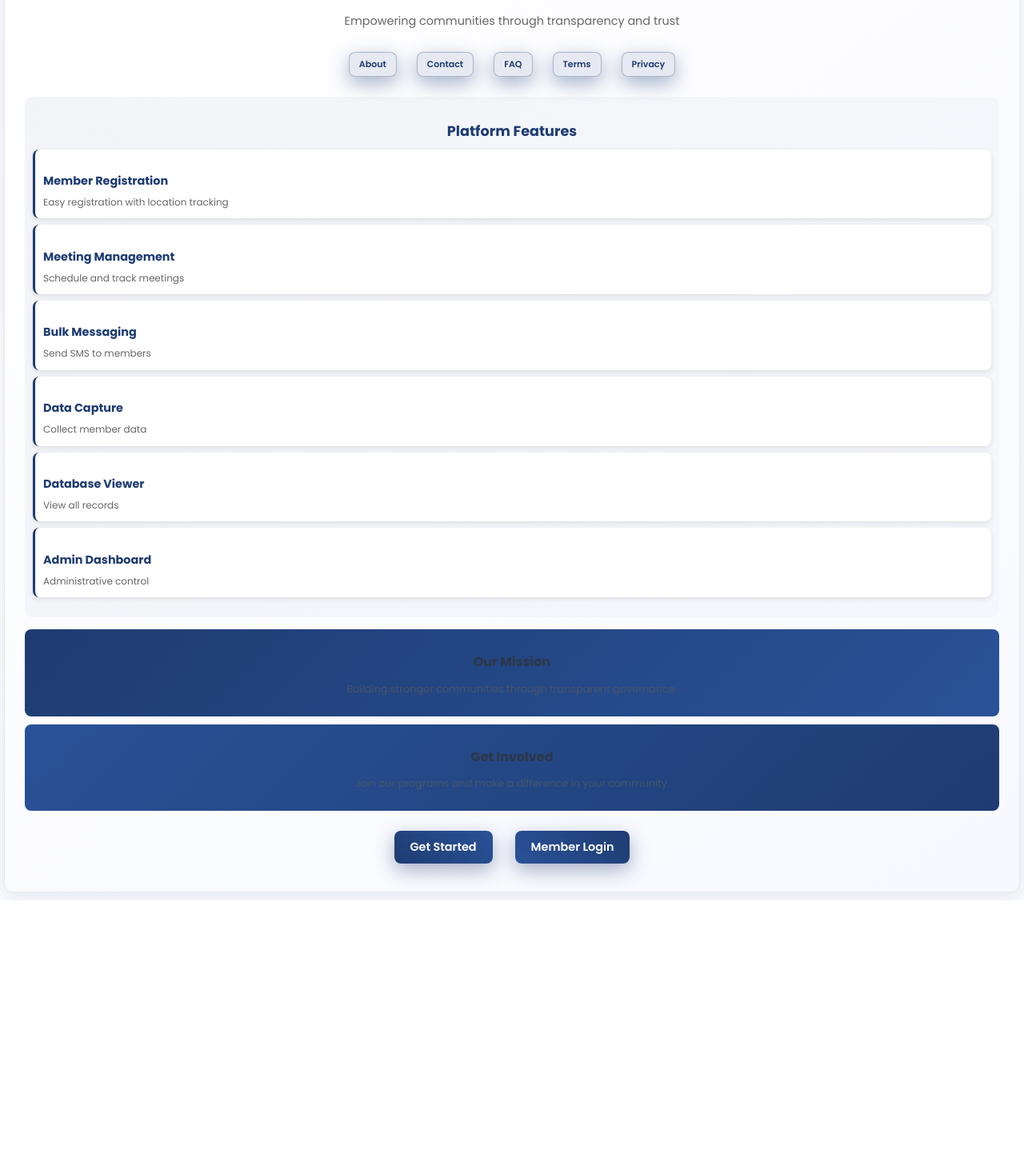
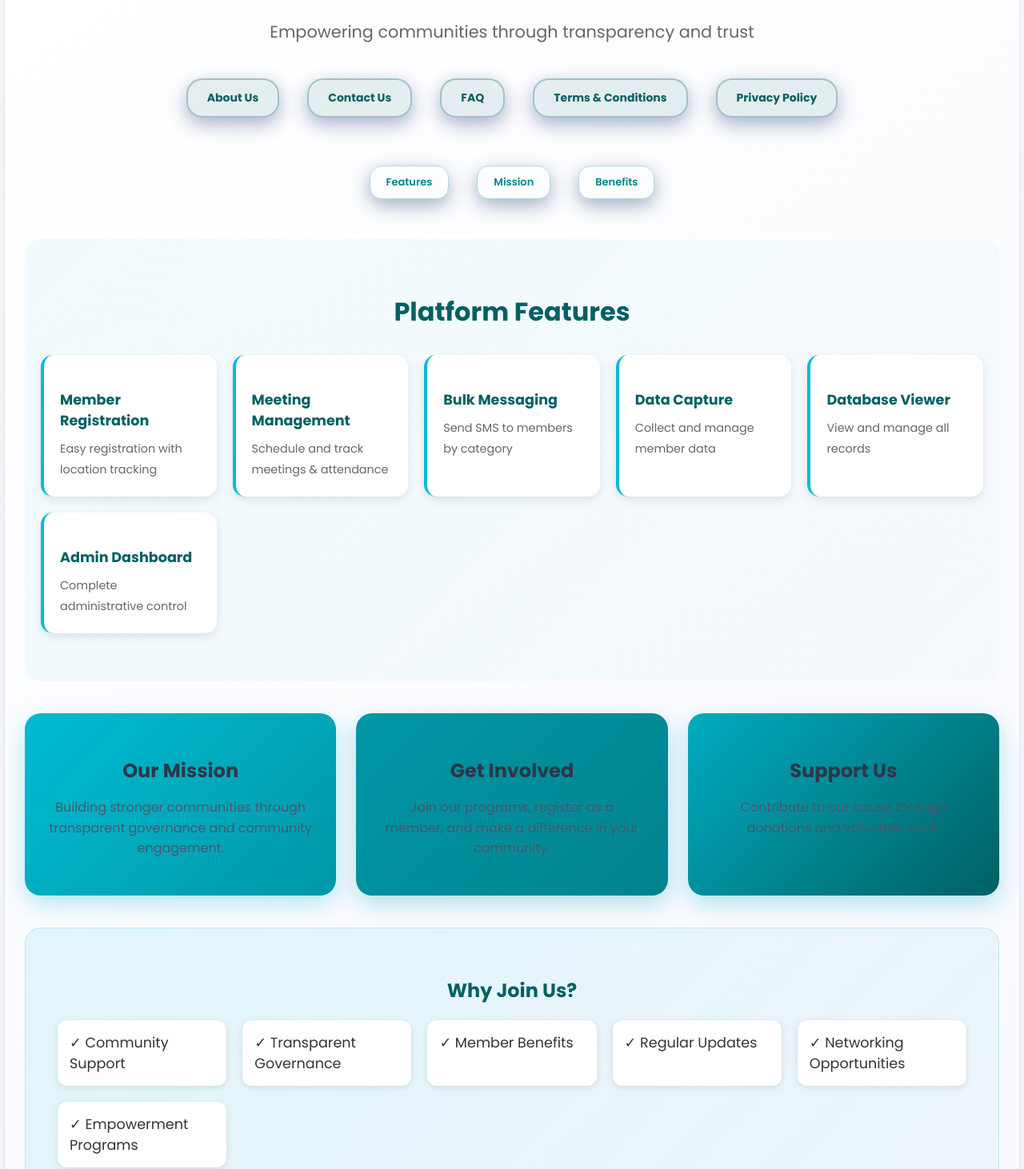
Before and after one commit to Claire123-creator-bit/Foundation, a React (Create React App) app in the folder frontend/: page / in a window 1280 px wide. Shown: the part 108-1570 px from the top of the page at 80% size. Before the commit the page ends 1234 px from the top, so only its background shows below. Built offline with nearby package versions, Linux system fonts and the light colour scheme.

Commit message:
initial commit

```diff
--- a/frontend/src/App.js
+++ b/frontend/src/App.js
@@ -109,7 +109,10 @@ function App() {
         padding: '5px',
         borderRadius: '0',
         marginBottom: '5px',
-        boxShadow: 'none'
+        boxShadow: 'none',
+        position: 'sticky',
+        top: '0',
+        zIndex: '1000'
       }}>
         <h1 style={{textAlign: 'center', color: 'white', margin: '0 0 5px 0', fontSize: '0.85em', fontWeight: '700', lineHeight: '1.1', padding: '0 5px'}}>Mbogo Welfare Empowerment Foundation</h1>
         {userRole && (
--- a/frontend/src/components/HomePage.js
+++ b/frontend/src/components/HomePage.js
@@ -20,31 +20,50 @@ function HomePage() {
     }
   };
 
+  const scrollToSection = (id) => {
+    const element = document.getElementById(id);
+    if (element) {
+      element.scrollIntoView({ behavior: 'smooth', block: 'start' });
+    }
+  };
+
   return (
-    <div className="form-container">
-      <div style={{textAlign: 'center', padding: '40px 20px'}}>
-        <h2 style={{color: '#333', fontSize: '2.5em', marginBottom: '20px'}}>
+    <div className="form-container" style={{ scrollPaddingTop: '100px' }}>
+      <div style={{textAlign: 'center', padding: '10px'}}>
+        <h2 style={{
+          color: '#333',
+          fontSize: '1.2em',
+          marginBottom: '8px',
+          background: 'linear-gradient(135deg, #1e3c72 0%, #2a5298 100%)',
+          WebkitBackgroundClip: 'text',
+          WebkitTextFillColor: 'transparent',
+          backgroundClip: 'text'
+        }}>
           Mbogo Welfare Empowerment Foundation
         </h2>
-        <p style={{fontSize: '1.2em', color: '#666', marginBottom: '30px'}}>
+        <p style={{fontSize: '0.9em', color: '#666', marginBottom: '15px'}}>
           Empowering communities through transparency and trust
         </p>
 
         <div style={{
-          marginTop: '40px',
-          padding: '30px',
-          background: 'linear-gradient(135deg, rgba(0,188,212,0.1) 0%, rgba(0,151,167,0.05) 100%)',
-          borderRadius: '20px',
-          border: '1px solid rgba(0,188,212,0.2)'
+          marginTop: '15px',
+          padding: '15px',
+          background: 'linear-gradient(135deg, rgba(30,60,114,0.08) 0%, rgba(42,82,152,0.04) 100%)',
+          borderRadius: '12px',
+          border: '1px solid rgba(30,60,114,0.1)'
         }}>
           <h3 style={{
-            color: '#00bcd4',
-            marginBottom: '25px',
+            color: '#1e3c72',
+            marginBottom: '10px',
             textAlign: 'center',
-            fontSize: '1.8em',
+            fontSize: '1em',
             fontWeight: 'bold'
           }}>Quick Links</h3>
-          <div style={{display: 'grid', gridTemplateColumns: 'repeat(auto-fit, minmax(180px, 1fr))', gap: '15px'}}>
+          <div style={{
+            display: 'grid',
+            gridTemplateColumns: 'repeat(auto-fit, minmax(140px, 1fr))',
+            gap: '8px'
+          }}>
             {[
               {text: 'Browse Members', color: '#00bcd4', action: 'members'},
               {text: 'How It Works', color: '#0097a7', action: 'how-it-works'},
@@ -79,7 +98,12 @@ function HomePage() {
           </div>
         </div>
 
-        <div style={{display: 'grid', gridTemplateColumns: 'repeat(auto-fit, minmax(250px, 1fr))', gap: '25px', marginTop: '40px'}}>
+        <div style={{
+          display: 'grid',
+          gridTemplateColumns: '1fr',
+          gap: '10px',
+          marginTop: '15px'
+        }}>
           <div style={{
             padding: '30px',
             background: 'linear-gradient(135deg, #00bcd4 0%, #0097a7 100%)',
--- a/frontend/src/components/LandingPage.js
+++ b/frontend/src/components/LandingPage.js
@@ -6,48 +6,77 @@ function LandingPage({ onGetStarted, onLogin }) {
   };
 
   const scrollToSection = (id) => {
-    document.getElementById(id)?.scrollIntoView({ behavior: 'smooth' });
+    const element = document.getElementById(id);
+    if (element) {
+      element.scrollIntoView({ behavior: 'smooth', block: 'start' });
+    }
   };
 
   return (
-    <div className="form-container">
+    <div className="form-container" style={{ scrollPaddingTop: '100px' }}>
       <div style={{textAlign: 'center', padding: '10px'}}>
         <h1 style={{
           fontSize: '1.2em',
           background: 'linear-gradient(45deg, #1e3c72, #2a5298)',
           WebkitBackgroundClip: 'text',
           WebkitTextFillColor: 'transparent',
-          marginBottom: '8px'
+          marginBottom: '15px'
         }}>
           Mbogo Welfare Empowerment Foundation
         </h1>
-        <p style={{fontSize: '0.9em', color: '#666', marginBottom: '15px'}}>
+        <p style={{fontSize: '1.3em', color: '#666', marginBottom: '30px'}}>
           Empowering communities through transparency and trust
         </p>
 
         <div style={{
           display: 'flex',
           justifyContent: 'center',
-          gap: '5px',
+          gap: '15px',
           flexWrap: 'wrap',
-          marginBottom: '15px'
+          marginBottom: '40px'
         }}>
           {[
-            {label: 'About', page: 'about'},
-            {label: 'Contact', page: 'contact'},
+            {label: 'About Us', page: 'about'},
+            {label: 'Contact Us', page: 'contact'},
             {label: 'FAQ', page: 'faq'},
-            {label: 'Terms', page: 'terms'},
-            {label: 'Privacy', page: 'privacy'}
+            {label: 'Terms & Conditions', page: 'terms'},
+            {label: 'Privacy Policy', page: 'privacy'}
           ].map(item => (
             <button key={item.page} onClick={() => handleNavigation(item.page)} style={{
-              padding: '6px 12px',
-              background: 'rgba(30, 60, 114, 0.1)',
-              color: '#1e3c72',
-              border: '1px solid rgba(30, 60, 114, 0.3)',
-              borderRadius: '8px',
+              padding: '12px 24px',
+              background: 'rgba(0, 96, 100, 0.1)',
+              color: '#006064',
+              border: '2px solid rgba(0, 96, 100, 0.3)',
+              borderRadius: '20px',
               cursor: 'pointer',
-              fontWeight: '600',
-              fontSize: '11px'
+              fontWeight: 'bold',
+              fontSize: '14px'
+            }}>
+              {item.label}
+            </button>
+          ))}
+        </div>
+
+        <div style={{
+          display: 'flex',
+          justifyContent: 'center',
+          gap: '15px',
+          flexWrap: 'wrap',
+          marginBottom: '40px'
+        }}>
+          {[
+            {label: 'Features', id: 'features'},
+            {label: 'Mission', id: 'about'},
+            {label: 'Benefits', id: 'benefits'}
+          ].map(item => (
+            <button key={item.id} onClick={() => scrollToSection(item.id)} style={{
+              padding: '10px 20px',
+              background: 'transparent',
+              color: '#00838f',
+              border: '1px solid rgba(0, 131, 143, 0.3)',
+              borderRadius: '15px',
+              cursor: 'pointer',
+              fontSize: '13px'
             }}>
               {item.label}
             </button>
@@ -55,36 +84,39 @@ function LandingPage({ onGetStarted, onLogin }) {
         </div>
 
         <div id="features" style={{
-          padding: '15px 10px',
-          background: 'linear-gradient(135deg, rgba(30,60,114,0.05) 0%, rgba(42,82,152,0.02) 100%)',
-          borderRadius: '10px',
-          marginBottom: '15px'
+          padding: '40px 20px',
+          background: 'linear-gradient(135deg, rgba(0,188,212,0.05) 0%, rgba(0,151,167,0.02) 100%)',
+          borderRadius: '20px',
+          marginBottom: '40px'
         }}>
-          <h2 style={{color: '#1e3c72', marginBottom: '10px', fontSize: '1.1em'}}>Platform Features</h2>
+          <h2 style={{color: '#006064', marginBottom: '30px', fontSize: '2em'}}>Platform Features</h2>
           <div style={{
             display: 'grid',
-            gridTemplateColumns: '1fr',
-            gap: '8px',
-            marginBottom: '10px'
+            gridTemplateColumns: 'repeat(auto-fit, minmax(200px, 1fr))',
+            gap: '20px',
+            marginBottom: '20px'
           }}>
             {[
               {title: 'Member Registration', desc: 'Easy registration with location tracking'},
-              {title: 'Meeting Management', desc: 'Schedule and track meetings'},
-              {title: 'Bulk Messaging', desc: 'Send SMS to members'},
-              {title: 'Data Capture', desc: 'Collect member data'},
-              {title: 'Database Viewer', desc: 'View all records'},
-              {title: 'Admin Dashboard', desc: 'Administrative control'}
+              {title: 'Meeting Management', desc: 'Schedule and track meetings & attendance'},
+              {title: 'Bulk Messaging', desc: 'Send SMS to members by category'},
+              {title: 'Data Capture', desc: 'Collect and manage member data'},
+              {title: 'Database Viewer', desc: 'View and manage all records'},
+              {title: 'Admin Dashboard', desc: 'Complete administrative control'}
             ].map((feature, idx) => (
               <div key={idx} style={{
-                padding: '10px',
+                padding: '20px',
                 background: 'white',
-                borderRadius: '8px',
-                boxShadow: '0 2px 6px rgba(0,0,0,0.1)',
-                borderLeft: '3px solid #1e3c72',
-                textAlign: 'left'
-              }}>
-                <h4 style={{color: '#1e3c72', marginBottom: '5px', fontSize: '0.9em'}}>{feature.title}</h4>
-                <p style={{color: '#666', fontSize: '0.75em', margin: 0}}>{feature.desc}</p>
+                borderRadius: '15px',
+                boxShadow: '0 4px 12px rgba(0,0,0,0.1)',
+                borderLeft: '4px solid #00bcd4',
+                textAlign: 'left',
+                transition: 'transform 0.3s ease'
+              }}
+              onMouseEnter={e => e.currentTarget.style.transform = 'translateY(-5px)'}
+              onMouseLeave={e => e.currentTarget.style.transform = 'translateY(0)'}>
+                <h4 style={{color: '#006064', marginBottom: '10px', fontSize: '1.1em'}}>{feature.title}</h4>
+                <p style={{color: '#666', fontSize: '0.9em', margin: 0}}>{feature.desc}</p>
               </div>
             ))}
           </div>
@@ -92,49 +124,112 @@ function LandingPage({ onGetStarted, onLogin }) {
 
         <div id="about" style={{
           display: 'grid',
-          gridTemplateColumns: '1fr',
-          gap: '10px',
-          marginBottom: '15px'
+          gridTemplateColumns: 'repeat(auto-fit, minmax(280px, 1fr))',
+          gap: '25px',
+          marginBottom: '40px'
         }}>
           <div style={{
-            padding: '12px',
-            background: 'linear-gradient(135deg, #1e3c72 0%, #2a5298 100%)',
-            borderRadius: '8px',
-            color: 'white'
-          }}>
-            <h3 style={{fontSize: '1em', marginBottom: '8px'}}>Our Mission</h3>
-            <p style={{lineHeight: '1.4', opacity: '0.95', fontSize: '0.8em'}}>
-              Building stronger communities through transparent governance.
+            padding: '30px',
+            background: 'linear-gradient(135deg, #00bcd4 0%, #0097a7 100%)',
+            borderRadius: '20px',
+            boxShadow: '0 10px 30px rgba(0, 188, 212, 0.3)',
+            color: 'white',
+            transition: 'transform 0.3s ease',
+            cursor: 'pointer'
+          }}
+          onMouseEnter={e => e.currentTarget.style.transform = 'translateY(-10px)'}
+          onMouseLeave={e => e.currentTarget.style.transform = 'translateY(0)'}>
+            <h3 style={{fontSize: '1.5em', marginBottom: '15px'}}>Our Mission</h3>
+            <p style={{lineHeight: '1.6', opacity: '0.95'}}>
+              Building stronger communities through transparent governance and community engagement.
             </p>
           </div>
 
           <div style={{
-            padding: '12px',
-            background: 'linear-gradient(135deg, #2a5298 0%, #1e3c72 100%)',
-            borderRadius: '8px',
-            color: 'white'
-          }}>
-            <h3 style={{fontSize: '1em', marginBottom: '8px'}}>Get Involved</h3>
-            <p style={{lineHeight: '1.4', opacity: '0.95', fontSize: '0.8em'}}>
-              Join our programs and make a difference in your community.
+            padding: '30px',
+            background: 'linear-gradient(135deg, #0097a7 0%, #00838f 100%)',
+            borderRadius: '20px',
+            boxShadow: '0 10px 30px rgba(0, 151, 167, 0.3)',
+            color: 'white',
+            transition: 'transform 0.3s ease',
+            cursor: 'pointer'
+          }}
+          onMouseEnter={e => e.currentTarget.style.transform = 'translateY(-10px)'}
+          onMouseLeave={e => e.currentTarget.style.transform = 'translateY(0)'}>
+            <h3 style={{fontSize: '1.5em', marginBottom: '15px'}}>Get Involved</h3>
+            <p style={{lineHeight: '1.6', opacity: '0.95'}}>
+              Join our programs, register as a member, and make a difference in your community.
+            </p>
+          </div>
+
+          <div style={{
+            padding: '30px',
+            background: 'linear-gradient(135deg, #00acc1 0%, #006064 100%)',
+            borderRadius: '20px',
+            boxShadow: '0 10px 30px rgba(0, 172, 193, 0.3)',
+            color: 'white',
+            transition: 'transform 0.3s ease',
+            cursor: 'pointer'
+          }}
+          onMouseEnter={e => e.currentTarget.style.transform = 'translateY(-10px)'}
+          onMouseLeave={e => e.currentTarget.style.transform = 'translateY(0)'}>
+            <h3 style={{fontSize: '1.5em', marginBottom: '15px'}}>Support Us</h3>
+            <p style={{lineHeight: '1.6', opacity: '0.95'}}>
+              Contribute to our cause through donations and volunteer work.
             </p>
           </div>
         </div>
 
-        <div style={{display: 'flex', gap: '8px', justifyContent: 'center', flexWrap: 'wrap', marginTop: '15px'}}>
+        <div id="benefits" style={{
+          padding: '40px',
+          background: 'linear-gradient(135deg, rgba(0,188,212,0.1) 0%, rgba(0,151,167,0.05) 100%)',
+          borderRadius: '20px',
+          border: '1px solid rgba(0,188,212,0.2)',
+          marginBottom: '30px'
+        }}>
+          <h2 style={{color: '#006064', marginBottom: '20px'}}>Why Join Us?</h2>
+          <div style={{
+            display: 'grid',
+            gridTemplateColumns: 'repeat(auto-fit, minmax(200px, 1fr))',
+            gap: '20px',
+            textAlign: 'left'
+          }}>
+            {[
+              '✓ Community Support',
+              '✓ Transparent Governance',
+              '✓ Member Benefits',
+              '✓ Regular Updates',
+              '✓ Networking Opportunities',
+              '✓ Empowerment Programs'
+            ].map((item, idx) => (
+              <div key={idx} style={{
+                padding: '15px',
+                background: 'white',
+                borderRadius: '12px',
+                boxShadow: '0 2px 8px rgba(0,0,0,0.1)',
+                fontSize: '1.1em',
+                color: '#333'
+              }}>
+                {item}
+              </div>
+            ))}
+          </div>
+        </div>
+
+        <div style={{display: 'flex', gap: '20px', justifyContent: 'center', flexWrap: 'wrap'}}>
           <button onClick={onGetStarted} style={{
-            padding: '10px 20px',
-            fontSize: '0.9em',
-            background: 'linear-gradient(45deg, #1e3c72, #2a5298)',
-            borderRadius: '8px'
+            padding: '18px 40px',
+            fontSize: '1.2em',
+            background: 'linear-gradient(45deg, #006064, #00838f)',
+            borderRadius: '25px'
           }}>
             Get Started
           </button>
           <button onClick={onLogin} style={{
-            padding: '10px 20px',
-            fontSize: '0.9em',
-            background: 'linear-gradient(45deg, #2a5298, #1e3c72)',
-            borderRadius: '8px'
+            padding: '18px 40px',
+            fontSize: '1.2em',
+            background: 'linear-gradient(45deg, #0097a7, #00acc1)',
+            borderRadius: '25px'
           }}>
             Member Login
           </button>
--- a/frontend/src/index.css
+++ b/frontend/src/index.css
@@ -1,4 +1,9 @@
 @import url('https://fonts.googleapis.com/css2?family=Poppins:wght@300;400;500;600;700;800&display=swap');
+
+html {
+  scroll-behavior: smooth;
+  scroll-padding-top: 80px;
+}
 
 * {
   font-family: 'Poppins', sans-serif;
@@ -10,8 +15,10 @@ body {
   min-height: 100vh;
   position: relative;
   overflow-x: hidden;
+  overflow-y: auto;
   max-width: 100vw;
   padding: 0;
+  -webkit-overflow-scrolling: touch;
 }
 
 body::before {
@@ -43,6 +50,7 @@ body::before {
   backdrop-filter: blur(20px);
   max-width: 100%;
   overflow-x: hidden;
+  overflow-y: auto;
   min-height: 100vh;
 }
 
@@ -51,10 +59,13 @@ body::before {
     box-sizing: border-box;
   }
 
-  body {
+  html, body {
     font-size: 13px;
     padding: 0;
     margin: 0;
+    overflow-x: hidden;
+    overflow-y: auto;
+    height: 100%;
   }
 
   .app-container {
@@ -62,12 +73,15 @@ body::before {
     border-radius: 0;
     padding: 0 !important;
     min-height: 100vh;
+    overflow-y: auto;
+    height: auto;
   }
 
   .form-container {
     padding: 8px;
     margin: 5px 3px;
     border-radius: 8px;
+    overflow: visible;
   }
 
   .page-title {
@@ -104,6 +118,10 @@ body::before {
     padding: 5px !important;
     margin-bottom: 5px !important;
     border-radius: 0 !important;
+    position: sticky !important;
+    top: 0 !important;
+    z-index: 1000 !important;
+    background: linear-gradient(135deg, #1e3c72 0%, #2a5298 100%) !important;
   }
 
   nav h1 {
```
